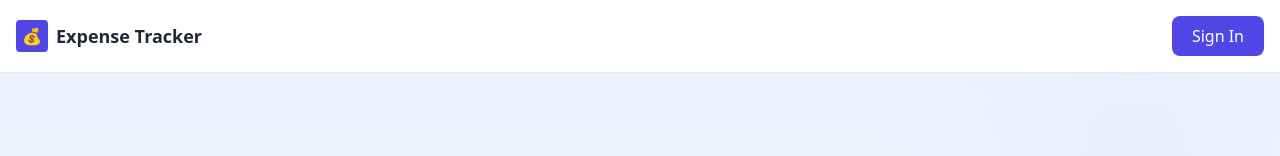
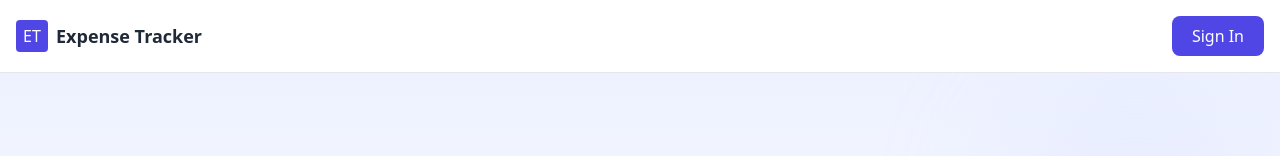
Before and after one commit to Shareiar-shams/Expense-Tracker, a React (Create React App) app in the folder client/: page / in a window 1280 px wide. Shown: the top 156 px of the page. Built offline with nearby package versions, Linux system fonts and the light colour scheme.

Commit message:
Replace money emoji with ET text in navigation logo

```diff
--- a/client/src/pages/LandingPage.jsx
+++ b/client/src/pages/LandingPage.jsx
@@ -62,7 +62,7 @@ export default function LandingPage() {
         <div className="max-w-7xl mx-auto px-4 flex justify-between items-center py-4">
           <div className="flex items-center space-x-2">
             <div className="w-8 h-8 bg-indigo-600 text-white rounded flex items-center justify-center">
-              💰
+              ET
             </div>
             <span className="font-bold text-lg">
               {process.env.REACT_APP_APP_NAME || 'Expense Tracker'}
```
